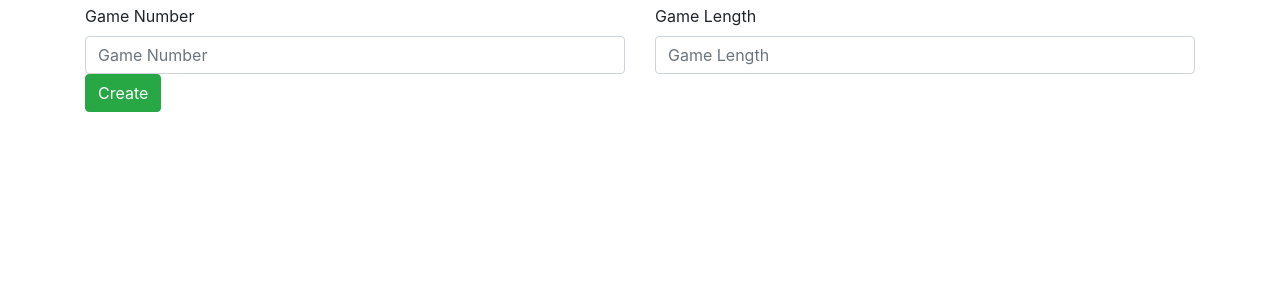
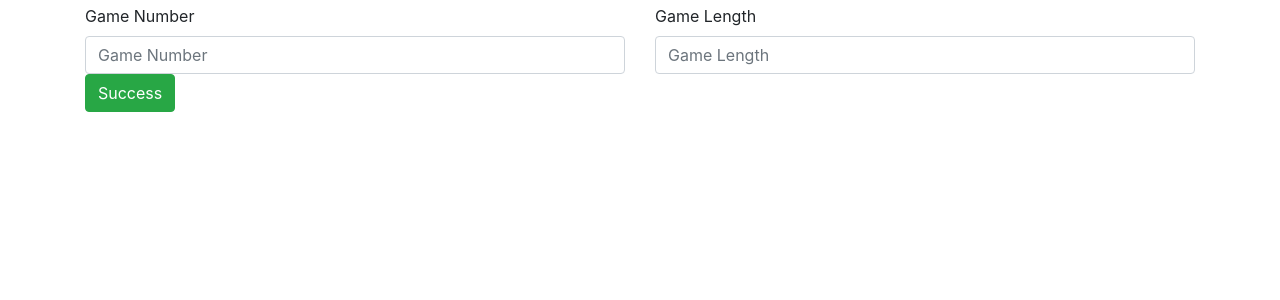
Before and after one commit to dhavaldp96/WebAppPart3, a Flask app: page /Snakes_Ladders/new in a window 1280 px wide. Shown: the part 56-356 px from the top of the page. Run offline with Flask 2, Linux system fonts and the light colour scheme; some libraries are stand-ins or nearby versions.

Commit message:
Task: Content edited

```diff
--- a/app/templates/new.html
+++ b/app/templates/new.html
@@ -13,8 +13,8 @@
         </div>
     </div>
 
-    <button type="submit" class="btn btn-success">Create</button>
+    <button type="submit" class="btn btn-success">Success</button>
 
 </form>
 
-{% endblock %}
+{%endblock%}
```
